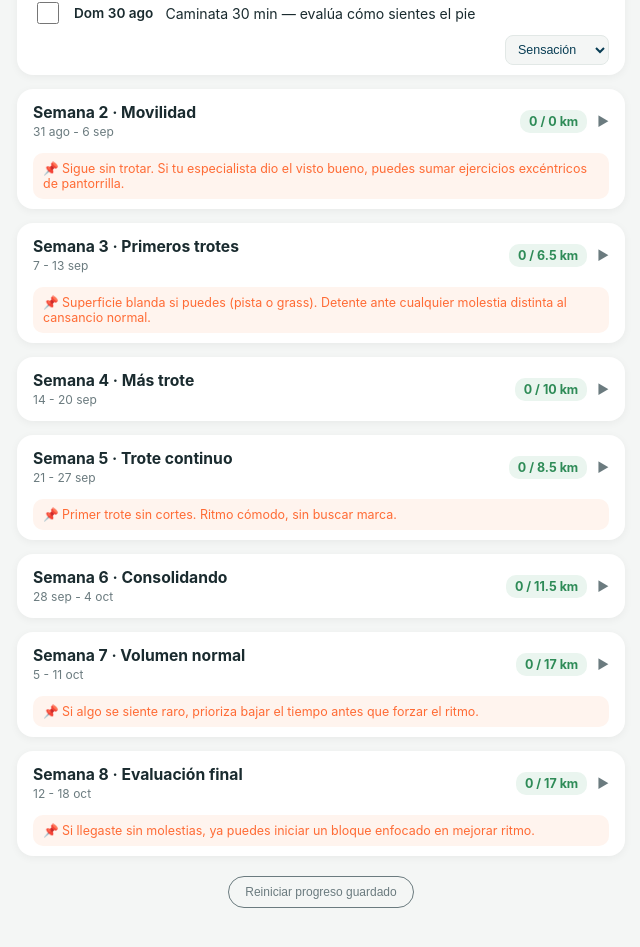
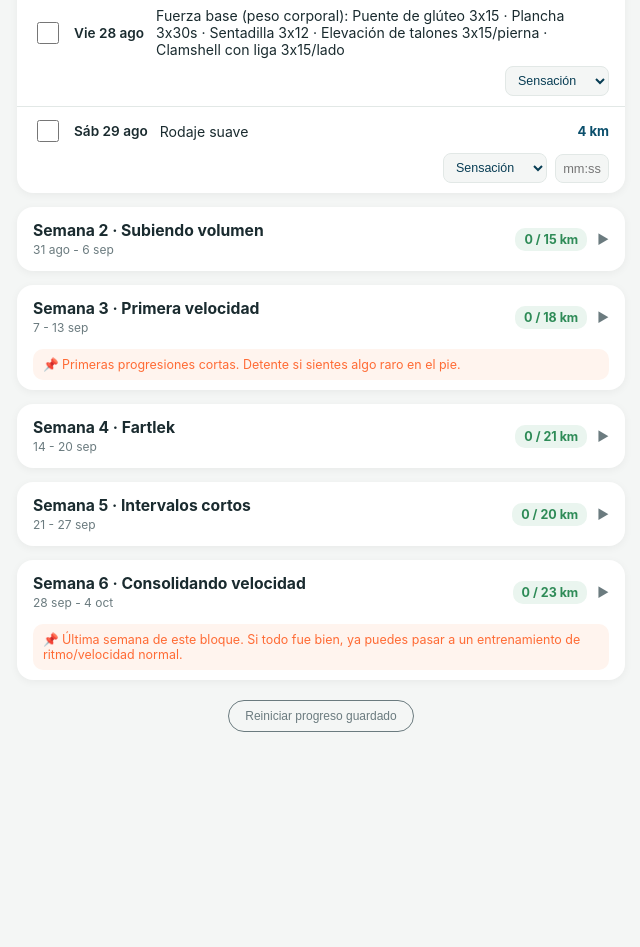
Before and after one commit to jandradeb1985/media-marathon-tracker, a React (Vite) app: page / in a window 1280 px wide. Shown: the part 707-1654 px from the top of the page, without its empty margins (319-959 px from the left). After the commit the page ends 1499 px from the top, so only its background shows below. Built offline with nearby package versions, Linux system fonts and the light colour scheme.

Commit message:
Update planData.js

```diff
--- a/src/planData.js
+++ b/src/planData.js
@@ -1,82 +1,71 @@
 export const PLAN = [
   {
-    id: 'w1', title: 'Semana 1 · Reposo', dates: '24 - 30 ago', total: 0,
+    id: 'w1', title: 'Semana 1 · Reinicio suave', dates: '24 - 30 ago', total: 10,
     start: '2026-08-24', end: '2026-08-30',
-    note: 'Nada de trote esta semana. Si hay dolor agudo o hinchazón que no mejora, consulta a tu especialista antes de seguir.',
+    note: 'Vuelves a correr esta semana. Ritmo cómodo, sin buscar marca todavía.',
     runs: [
-      { id: 'w1-lun24', date: '2026-08-24', desc: 'Reposo total', km: 0 },
-      { id: 'w1-mie26', date: '2026-08-26', desc: 'Caminata suave 20 min + movilidad de tobillo', km: 0 },
-      { id: 'w1-vie28', date: '2026-08-28', desc: 'Fuerza habitual + caminata corta', km: 0 },
-      { id: 'w1-dom30', date: '2026-08-30', desc: 'Caminata 30 min — evalúa cómo sientes el pie', km: 0 },
+      { id: 'w1-mar25', date: '2026-08-25', type: 'run', desc: 'Rodaje suave', km: 3 },
+      { id: 'w1-mie26', date: '2026-08-26', type: 'strength', desc: 'Fuerza base (peso corporal): Puente de glúteo 3x15 · Plancha 3x30s · Sentadilla 3x12 · Elevación de talones 3x15/pierna · Clamshell con liga 3x15/lado', km: 0 },
+      { id: 'w1-jue27', date: '2026-08-27', type: 'run', desc: 'Rodaje suave', km: 3 },
+      { id: 'w1-vie28', date: '2026-08-28', type: 'strength', desc: 'Fuerza base (peso corporal): Puente de glúteo 3x15 · Plancha 3x30s · Sentadilla 3x12 · Elevación de talones 3x15/pierna · Clamshell con liga 3x15/lado', km: 0 },
+      { id: 'w1-sab29', date: '2026-08-29', type: 'run', desc: 'Rodaje suave', km: 4 },
     ]
   },
   {
-    id: 'w2', title: 'Semana 2 · Movilidad', dates: '31 ago - 6 sep', total: 0,
+    id: 'w2', title: 'Semana 2 · Subiendo volumen', dates: '31 ago - 6 sep', total: 15,
     start: '2026-08-31', end: '2026-09-06',
-    note: 'Sigue sin trotar. Si tu especialista dio el visto bueno, puedes sumar ejercicios excéntricos de pantorrilla.',
     runs: [
-      { id: 'w2-lun31', date: '2026-08-31', desc: 'Caminata 30-40 min', km: 0 },
-      { id: 'w2-mie2', date: '2026-09-02', desc: 'Movilidad + activación de cadera y glúteo', km: 0 },
-      { id: 'w2-vie4', date: '2026-09-04', desc: 'Fuerza habitual', km: 0 },
-      { id: 'w2-dom6', date: '2026-09-06', desc: 'Caminata 40 min', km: 0 },
+      { id: 'w2-mar1', date: '2026-09-01', type: 'run', desc: 'Rodaje suave', km: 5 },
+      { id: 'w2-mie2', date: '2026-09-02', type: 'strength', desc: 'Fuerza base+ (peso corporal/liga): Zancada 3x10/pierna · Puente de glúteo a 1 pierna 3x10/lado · Elevación de talones a 1 pierna 3x12/lado · Paso lateral con liga 3x10 pasos/lado · Plancha lateral 3x20s/lado', km: 0 },
+      { id: 'w2-jue3', date: '2026-09-03', type: 'run', desc: 'Rodaje suave', km: 5 },
+      { id: 'w2-vie4', date: '2026-09-04', type: 'strength', desc: 'Fuerza base+ (peso corporal/liga): Zancada 3x10/pierna · Puente de glúteo a 1 pierna 3x10/lado · Elevación de talones a 1 pierna 3x12/lado · Paso lateral con liga 3x10 pasos/lado · Plancha lateral 3x20s/lado', km: 0 },
+      { id: 'w2-sab5', date: '2026-09-05', type: 'run', desc: 'Rodaje suave', km: 5 },
     ]
   },
   {
-    id: 'w3', title: 'Semana 3 · Primeros trotes', dates: '7 - 13 sep', total: 6.5,
+    id: 'w3', title: 'Semana 3 · Primera velocidad', dates: '7 - 13 sep', total: 18,
     start: '2026-09-07', end: '2026-09-13',
-    note: 'Superficie blanda si puedes (pista o grass). Detente ante cualquier molestia distinta al cansancio normal.',
+    note: 'Primeras progresiones cortas. Detente si sientes algo raro en el pie.',
     runs: [
-      { id: 'w3-mar8', date: '2026-09-08', desc: 'Run-walk: 1 min trote / 2 min caminata x6', km: 2 },
-      { id: 'w3-jue10', date: '2026-09-10', desc: 'Run-walk: 1 min trote / 2 min caminata x6', km: 2 },
-      { id: 'w3-sab12', date: '2026-09-12', desc: 'Run-walk: 1 min trote / 2 min caminata x8', km: 2.5 },
+      { id: 'w3-mar8', date: '2026-09-08', type: 'run', desc: 'Rodaje suave', km: 6 },
+      { id: 'w3-mie9', date: '2026-09-09', type: 'strength', desc: 'Fuerza con kettlebell ligera: Goblet squat 3x10 · Peso muerto rumano a 1 pierna (KB) 3x8/lado · Swing de KB ligero 3x12 · Plancha con toque de hombro 3x10/lado', km: 0 },
+      { id: 'w3-jue10', date: '2026-09-10', type: 'run', desc: 'Rodaje suave', km: 6 },
+      { id: 'w3-vie11', date: '2026-09-11', type: 'strength', desc: 'Fuerza con kettlebell ligera: Goblet squat 3x10 · Peso muerto rumano a 1 pierna (KB) 3x8/lado · Swing de KB ligero 3x12 · Plancha con toque de hombro 3x10/lado', km: 0 },
+      { id: 'w3-sab12', date: '2026-09-12', type: 'run', desc: 'Rodaje 6 km + 4-6 progresiones (strides) de 15-20s al final, recuperación completa entre cada una', km: 6 },
     ]
   },
   {
-    id: 'w4', title: 'Semana 4 · Más trote', dates: '14 - 20 sep', total: 10,
+    id: 'w4', title: 'Semana 4 · Fartlek', dates: '14 - 20 sep', total: 21,
     start: '2026-09-14', end: '2026-09-20',
     runs: [
-      { id: 'w4-mar15', date: '2026-09-15', desc: 'Run-walk: 2 min trote / 1 min caminata x6', km: 3 },
-      { id: 'w4-jue17', date: '2026-09-17', desc: 'Run-walk: 2 min trote / 1 min caminata x6', km: 3 },
-      { id: 'w4-sab19', date: '2026-09-19', desc: 'Run-walk: 2 min trote / 1 min caminata x8', km: 4 },
+      { id: 'w4-mar15', date: '2026-09-15', type: 'run', desc: 'Rodaje suave', km: 7 },
+      { id: 'w4-mie16', date: '2026-09-16', type: 'strength', desc: 'Fuerza con kettlebell moderada: Goblet squat (+peso) 3x12 · Zancada búlgara 3x8/lado · Swing de KB 3x15 · Elevación de talones con KB en mano 3x15', km: 0 },
+      { id: 'w4-jue17', date: '2026-09-17', type: 'run', desc: 'Rodaje suave', km: 7 },
+      { id: 'w4-vie18', date: '2026-09-18', type: 'strength', desc: 'Fuerza con kettlebell moderada: Goblet squat (+peso) 3x12 · Zancada búlgara 3x8/lado · Swing de KB 3x15 · Elevación de talones con KB en mano 3x15', km: 0 },
+      { id: 'w4-sab19', date: '2026-09-19', type: 'run', desc: 'Fartlek suave: 6 x 1 min más rápido / 2 min trote suave, dentro de un rodaje de 7 km', km: 7 },
     ]
   },
   {
-    id: 'w5', title: 'Semana 5 · Trote continuo', dates: '21 - 27 sep', total: 8.5,
+    id: 'w5', title: 'Semana 5 · Intervalos cortos', dates: '21 - 27 sep', total: 20,
     start: '2026-09-21', end: '2026-09-27',
-    note: 'Primer trote sin cortes. Ritmo cómodo, sin buscar marca.',
     runs: [
-      { id: 'w5-mar22', date: '2026-09-22', desc: 'Trote continuo suave 15 min', km: 2.5 },
-      { id: 'w5-jue24', date: '2026-09-24', desc: 'Trote continuo suave 15 min', km: 2.5 },
-      { id: 'w5-sab26', date: '2026-09-26', desc: 'Trote continuo suave 20 min', km: 3.5 },
+      { id: 'w5-mar22', date: '2026-09-22', type: 'run', desc: 'Rodaje suave', km: 7 },
+      { id: 'w5-mie23', date: '2026-09-23', type: 'strength', desc: 'Fuerza con kettlebell moderada-alta: Peso muerto rumano a 1 pierna (+peso) 3x8/lado · Sentadilla búlgara con KB 3x10/lado · Swing de KB (+peso) 3x15 · Skipping suave 3x30s (solo si el pie está 100% cómodo)', km: 0 },
+      { id: 'w5-jue24', date: '2026-09-24', type: 'run', desc: 'Rodaje suave', km: 7 },
+      { id: 'w5-vie25', date: '2026-09-25', type: 'strength', desc: 'Fuerza con kettlebell moderada-alta: Peso muerto rumano a 1 pierna (+peso) 3x8/lado · Sentadilla búlgara con KB 3x10/lado · Swing de KB (+peso) 3x15 · Skipping suave 3x30s (solo si el pie está 100% cómodo)', km: 0 },
+      { id: 'w5-sab26', date: '2026-09-26', type: 'run', desc: 'Intervalos: 6 x 400 m a ritmo moderado-fuerte, con 2 min trote de recuperación', km: 6 },
     ]
   },
   {
-    id: 'w6', title: 'Semana 6 · Consolidando', dates: '28 sep - 4 oct', total: 11.5,
+    id: 'w6', title: 'Semana 6 · Consolidando velocidad', dates: '28 sep - 4 oct', total: 23,
     start: '2026-09-28', end: '2026-10-04',
+    note: 'Última semana de este bloque. Si todo fue bien, ya puedes pasar a un entrenamiento de ritmo/velocidad normal.',
     runs: [
-      { id: 'w6-mar29', date: '2026-09-29', desc: 'Rodaje suave 20 min', km: 3.5 },
-      { id: 'w6-jue1', date: '2026-10-01', desc: 'Rodaje suave 25 min', km: 4 },
-      { id: 'w6-sab3', date: '2026-10-03', desc: 'Rodaje suave 25 min', km: 4 },
-    ]
-  },
-  {
-    id: 'w7', title: 'Semana 7 · Volumen normal', dates: '5 - 11 oct', total: 17,
-    start: '2026-10-05', end: '2026-10-11',
-    note: 'Si algo se siente raro, prioriza bajar el tiempo antes que forzar el ritmo.',
-    runs: [
-      { id: 'w7-mar6', date: '2026-10-06', desc: 'Rodaje suave 30 min', km: 5 },
-      { id: 'w7-jue8', date: '2026-10-08', desc: 'Rodaje suave 30 min', km: 5 },
-      { id: 'w7-sab10', date: '2026-10-10', desc: 'Rodaje un poco más largo, 40 min si no hay molestias', km: 7 },
-    ]
-  },
-  {
-    id: 'w8', title: 'Semana 8 · Evaluación final', dates: '12 - 18 oct', total: 17,
-    start: '2026-10-12', end: '2026-10-18',
-    note: 'Si llegaste sin molestias, ya puedes iniciar un bloque enfocado en mejorar ritmo.',
-    runs: [
-      { id: 'w8-mar13', date: '2026-10-13', desc: 'Rodaje 30 min', km: 5 },
-      { id: 'w8-jue15', date: '2026-10-15', desc: 'Rodaje 30 min, terreno variado si se siente bien', km: 5 },
-      { id: 'w8-dom18', date: '2026-10-18', desc: 'Rodaje de cierre 40 min + evaluación general', km: 7 },
+      { id: 'w6-mar29', date: '2026-09-29', type: 'run', desc: 'Rodaje suave', km: 8 },
+      { id: 'w6-mie30', date: '2026-09-30', type: 'strength', desc: 'Fuerza — mantén la carga de la semana 5, suma 1 serie extra si te sientes bien', km: 0 },
+      { id: 'w6-jue1', date: '2026-10-01', type: 'run', desc: 'Rodaje suave', km: 8 },
+      { id: 'w6-vie2', date: '2026-10-02', type: 'strength', desc: 'Fuerza — mantén la carga de la semana 5, suma 1 serie extra si te sientes bien', km: 0 },
+      { id: 'w6-sab3', date: '2026-10-03', type: 'run', desc: 'Intervalos: 5 x 600 m a ritmo moderado-fuerte, con 2-3 min trote de recuperación', km: 7 },
     ]
   },
 ]
```
